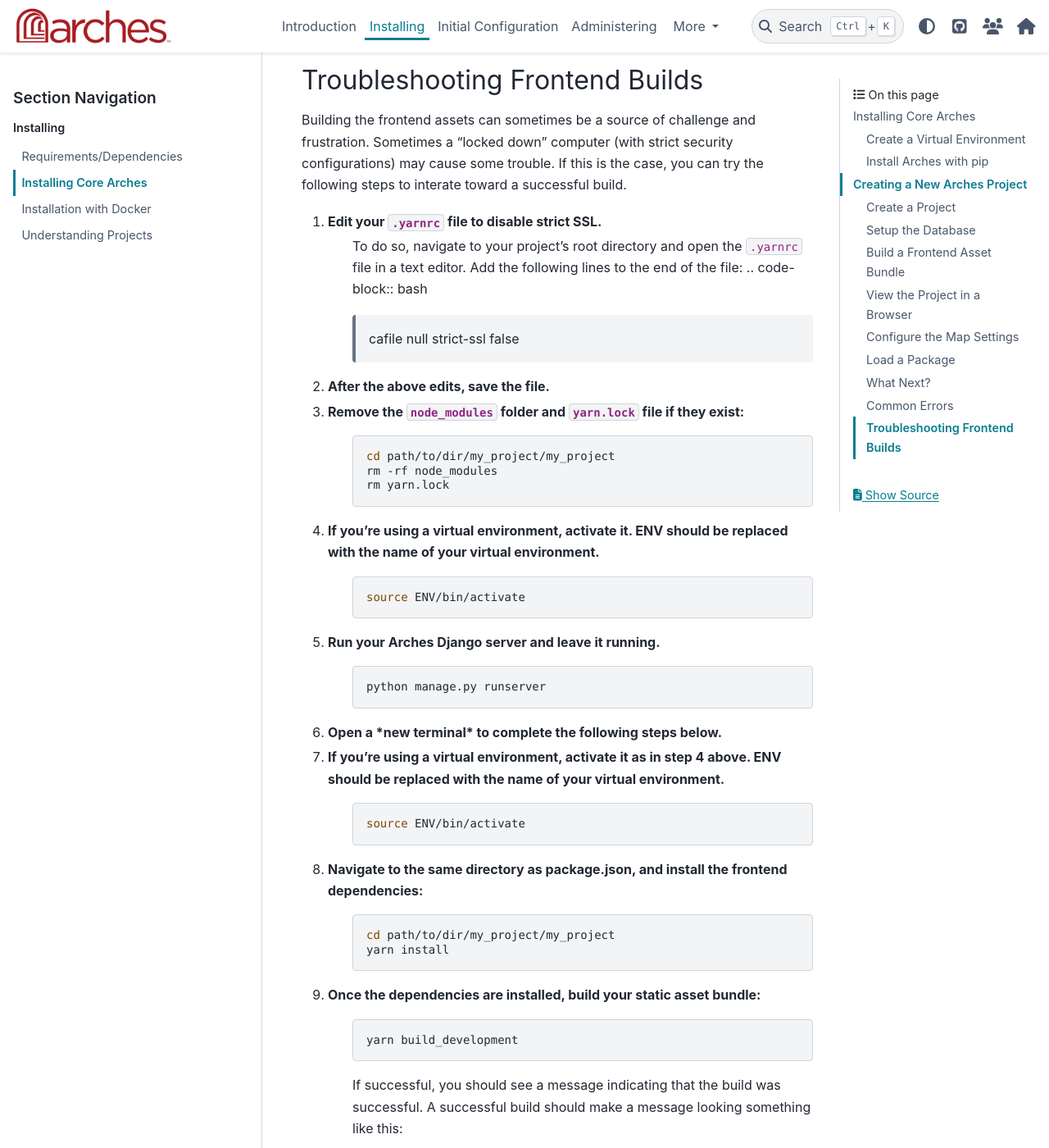
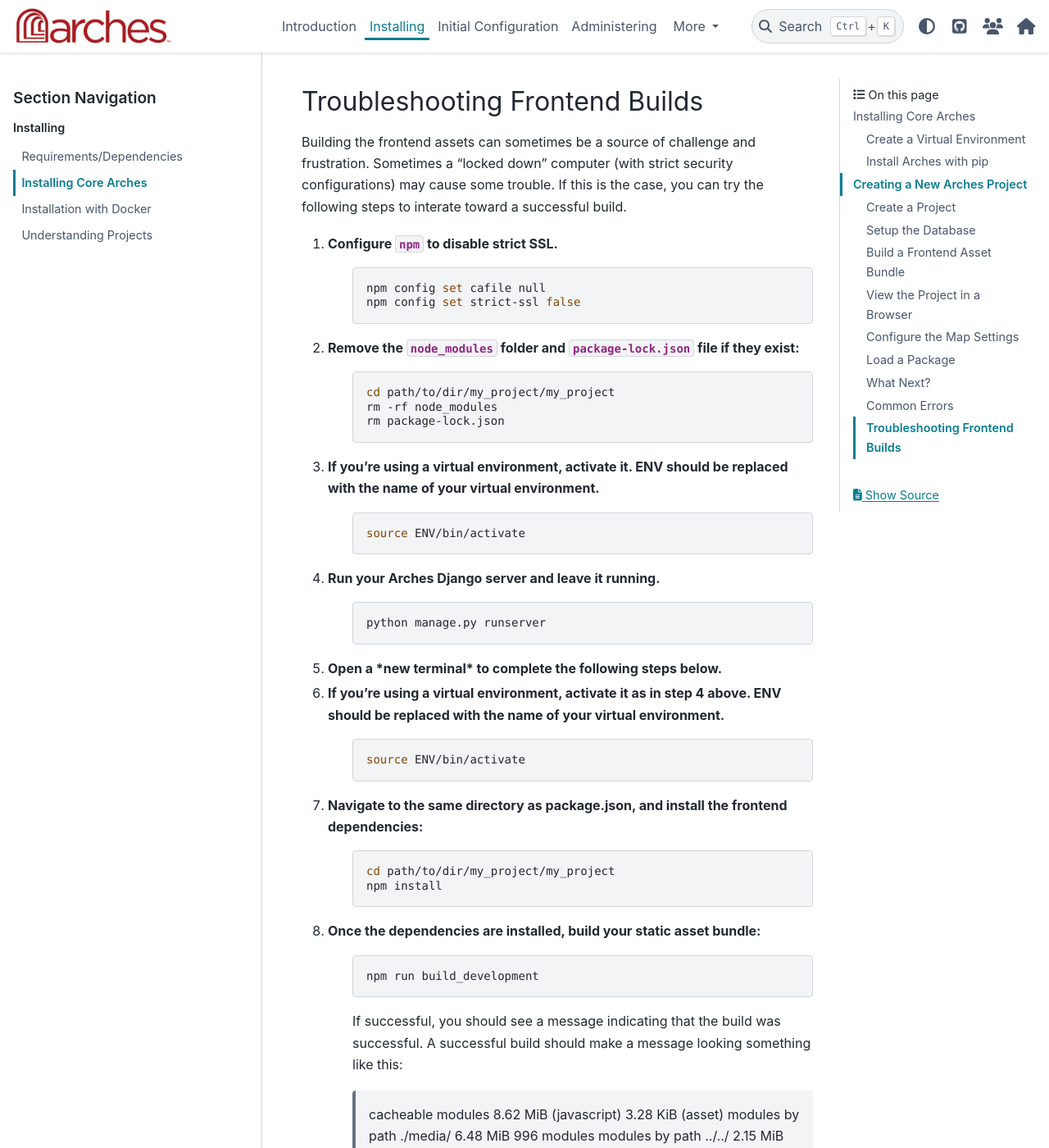
Before and after one commit to archesproject/arches-docs, a Sphinx documentation site: the page built from docs/installing/installation.rst, in a window 1280 px wide and 1400 px high, scrolled down 8036 px. Shown: the whole window at 82% size. Built offline with Sphinx 7.4.7 and the PyData theme 0.15.4, drawn with Linux system fonts in a browser that asks for light colours; some of the changed text lies outside the part shown.

Commit message:
Replace references to yarn

```diff
--- a/docs/deployment/arches-in-production.rst
+++ b/docs/deployment/arches-in-production.rst
@@ -58,12 +58,12 @@
 
 In deploying Arches in production, have a choice in how you bundle frontend assets (CSS, Javascript, etc).
 
-You can use ``yarn build_development`` followed by ``manage.py collectstatic`` to provide unminified frontend bundles.
+You can use ``npm run build_development`` followed by ``manage.py collectstatic`` to provide unminified frontend bundles.
 These will be larger files, so there will be a hit with respect to network performance.
 
 Alternatively, you can build production assets for the frontend, which will be minified and therefore faster for
 clients to download. To make production frontend assets, use the ``manage.py build_production`` management command
-(this combines both ``yarn build_production`` and ``manage.py collectstatic``). Please note however, you will need
+(this combines both ``npm run build_production`` and ``manage.py collectstatic``). Please note however, you will need
 at least *8GB* of RAM for the production frontend asset build itself (and much more if you're also running the
 database and backend Arches server on the same host), and you will need lots of time. Depending on your system
 specifics, this can take multiple hours to complete.
--- a/docs/developing/getting-started/creating-a-development-environment.rst
+++ b/docs/developing/getting-started/creating-a-development-environment.rst
@@ -171,7 +171,7 @@
 3) Reinstall javascript dependencies in ``my_project/my_project``::
 
     (ENV)$ cd my_project/my_project
-    (ENV)my_project/my_project$ yarn install
+    (ENV)my_project/my_project$ npm install
 
 **Finally**, if you have added custom logic or content to your project, you must make sure to account for any changes in the core Arches content that you have overwritten or inherited.
 
--- a/docs/installing/installation.rst
+++ b/docs/installing/installation.rst
@@ -145,13 +145,13 @@
 Then, in a second terminal, activate the virtual environment used by Arches (this is a required step). Then navigate to the root directory of the project. ( you should be on the same level as `package.json`) and build a frontend asset bundle::
 
     cd my_project/my_project
-    yarn build_development
+    npm run build_development
 
 If you have trouble with this step, see :ref:`Troubleshooting Frontend Builds` below.
 
 .. note::
 
-    ``yarn build_development`` creates a static frontend asset bundle. Any changes made to frontend files (eg. ``.js``) will not be viewable until the asset bundle is rebuilt. run ``yarn build_development`` again to update the asset bundle, or run ``yarn start`` to run an asset bundler server that will detect changes to frontend files and rebuild the bundle appropriately.
+    ``npm run build_development`` creates a static frontend asset bundle. Any changes made to frontend files (eg. ``.js``) will not be viewable until the asset bundle is rebuilt. run ``npm run build_development`` again to update the asset bundle, or run ``npm run start`` to run an asset bundler server that will detect changes to frontend files and rebuild the bundle appropriately.
 
 
 
@@ -244,48 +244,46 @@
 
 Building the frontend assets can sometimes be a source of challenge and frustration. Sometimes a "locked down" computer (with strict security configurations) may cause some trouble. If this is the case, you can try the following steps to interate toward a successful build.
 
-1. Edit your ``.yarnrc`` file to disable strict SSL.
-    To do so, navigate to your project's root directory and open the ``.yarnrc`` file in a text editor. Add the following lines to the end of the file:
+1. Configure ``npm`` to disable strict SSL.
     .. code-block:: bash
 
-        cafile null
-        strict-ssl false
+        npm config set cafile null
+        npm config set strict-ssl false
 
-2. **After the above edits, save the file.**
-3. Remove the ``node_modules`` folder and ``yarn.lock`` file if they exist:
+2. Remove the ``node_modules`` folder and ``package-lock.json`` file if they exist:
     .. code-block:: bash
 
         cd path/to/dir/my_project/my_project
         rm -rf node_modules
-        rm yarn.lock
+        rm package-lock.json
 
-4. If you’re using a virtual environment, activate it. ENV should be replaced with the name of your virtual environment.
+3. If you’re using a virtual environment, activate it. ENV should be replaced with the name of your virtual environment.
     .. code-block:: bash
 
         source ENV/bin/activate
 
-5. Run your Arches Django server and leave it running.
+4. Run your Arches Django server and leave it running.
     .. code-block:: bash
 
         python manage.py runserver
 
-6. **Open a *new terminal* to complete the following steps below.**
+5. **Open a *new terminal* to complete the following steps below.**
 
-7. If you’re using a virtual environment, activate it as in step 4 above. ENV should be replaced with the name of your virtual environment.
+6. If you’re using a virtual environment, activate it as in step 4 above. ENV should be replaced with the name of your virtual environment.
     .. code-block:: bash
 
         source ENV/bin/activate
 
-8. Navigate to the same directory as package.json, and install the frontend dependencies:
+7. Navigate to the same directory as package.json, and install the frontend dependencies:
     .. code-block:: bash
 
         cd path/to/dir/my_project/my_project
-        yarn install
+        npm install
 
-9. Once the dependencies are installed, build your static asset bundle:
+8. Once the dependencies are installed, build your static asset bundle:
     .. code-block:: bash
 
-        yarn build_development
+        npm run build_development
 
 
     If successful, you should see a message indicating that the build was successful. A successful build should make a message looking something like this:
--- a/docs/installing/requirements-and-dependencies.rst
+++ b/docs/installing/requirements-and-dependencies.rst
@@ -14,7 +14,7 @@
     - Depending on how many uploaded files (images, 3d models, etc) you will have, you may need **much** more disk space. We advise an early evaulation of how much space you *think* you'll need, and then provision twice as much just to be safe...
 :Memory (RAM):  - **4GB**
     - This recommendation is based on the fact that ElasticSearch requires 2GB to run, and as per `official ElasticSearch documentation <https://www.elastic.co/guide/en/elasticsearch/guide/current/heap-sizing.html#_give_less_than_half_your_memory_to_lucene>`_ no more than half of your system's memory should be dedicated to ElasticSearch.
-    - In production, you very likely need to increase your memory. In building the production (minified) frontend asset bundle, yarn (all by itself!) will require at least 8GB to run. If you don't have enough memory, yarn will likely return an error, sometimes after several minutes or hours of processing. In production, you may also find it useful to allow ElasticSearch to use `up to 32GB <https://www.elastic.co/guide/en/elasticsearch/guide/current/heap-sizing.html#compressed_oops>`_.
+    - In production, you very likely need to increase your memory. In building the production (minified) frontend asset bundle, npm (all by itself!) will require at least 8GB to run. If you don't have enough memory, npm will likely return an error, sometimes after several minutes or hours of processing. In production, you may also find it useful to allow ElasticSearch to use `up to 32GB <https://www.elastic.co/guide/en/elasticsearch/guide/current/heap-sizing.html#compressed_oops>`_.
 
 
 Software Dependencies
@@ -40,8 +40,6 @@
     - **macOS** (See :ref:`macOS and GDAL, GEOS` below)
 :Node.js 16.x (recommended): - Installation: https://nodejs.org/ (choose the installer appropriate to your operating system).
     - NOTE: Arches may not be compatible with later versions of Node.js (after 16) `(see discussion) <https://community.archesproject.org/t/newbie-v7-install-experience-some-hints-and-tips/1782>`_.
-:Yarn >= 1.22, < 2: - Recommended Installation: https://classic.yarnpkg.com/en/docs/install (One can also install Yarn via `apt` on Linux operating systems, `see example <https://github.com/archesproject/arches/blob/f06b838cf1be23471644f8528a630d65c8bff9a7/arches/install/ubuntu_setup.sh#L51>`_).
-    - NOTE: We are pointing to the "classic" yarn installer to avoid installation of more recent versions of yarn that are not compatible with Arches via the Node.js `package manager <https://yarnpkg.com/getting-started/install>`_.
 
 To support long-running task management, like large user downloads, you must install a Celery broker like RabbitMQ or Redis:
 
@@ -79,4 +77,4 @@
     wget https://raw.githubusercontent.com/archesproject/arches/stable/7.5.0/arches/install/ubuntu_setup.sh
     source ./ubuntu_setup.sh
 
-You will be prompted before each dependency is installed, or use ``yes | source ./ubuntu_setup.sh`` to install all components (Postgres/PostGIS, Node/Yarn, and ElasticSearch).
+You will be prompted before each dependency is installed, or use ``yes | source ./ubuntu_setup.sh`` to install all components (Postgres/PostGIS, Node/npm, and ElasticSearch).
```
Also changed, not shown: docs/developing/extending/creating-extensions.rst (+4 -4 lines), docs/developing/vue/arches-vue-integration.md (+5 -5 lines).
